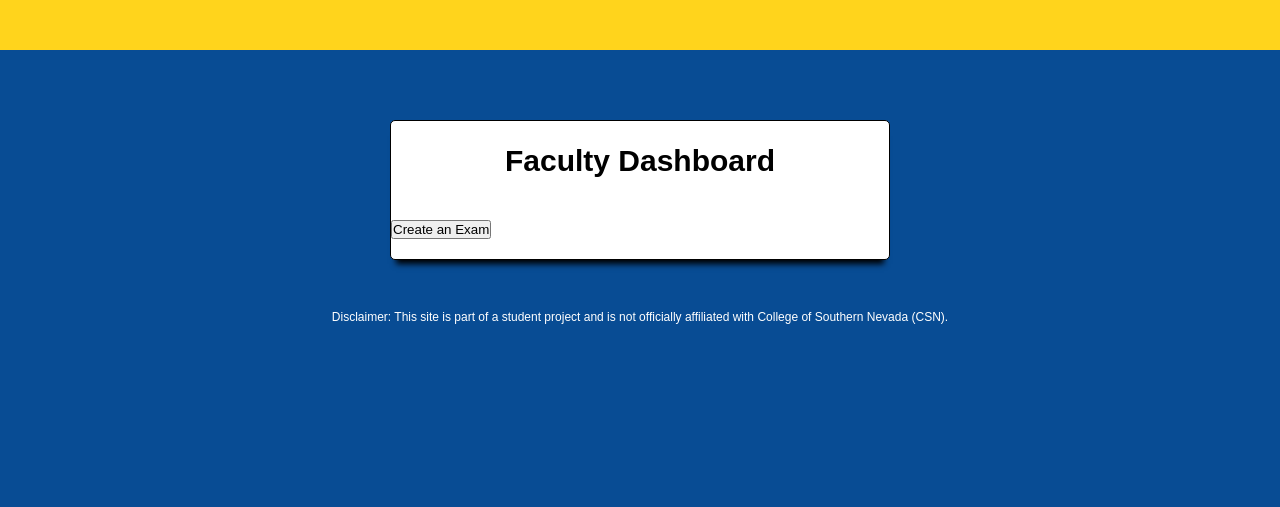
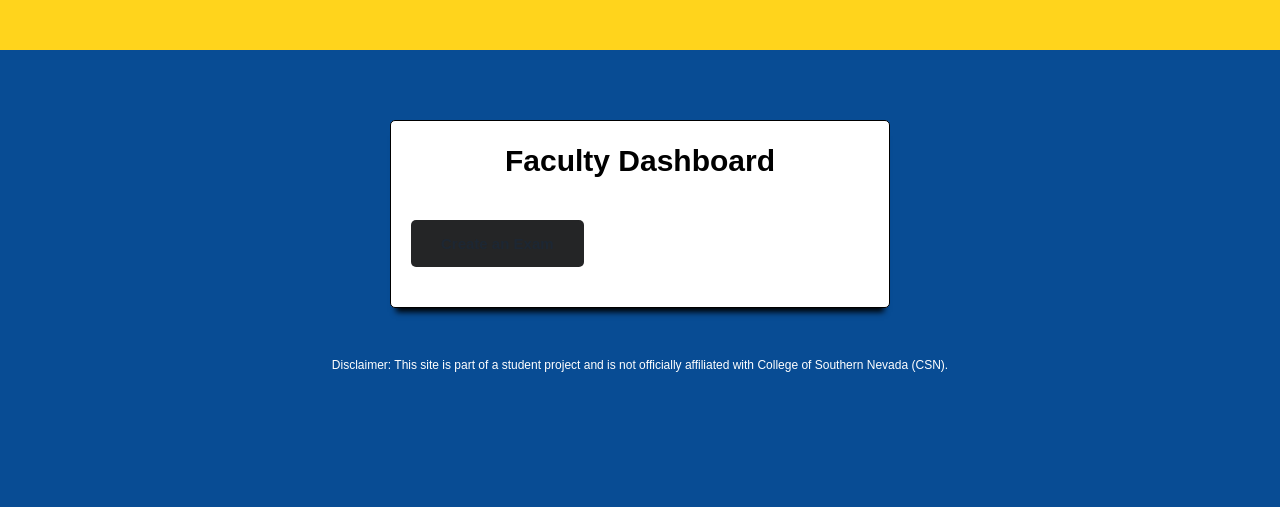
Before and after one commit to ThyGhy/MEEJ, a Flask app: page /faculty_home in a window 1280 px wide. Shown: the top 507 px of the page. Run offline with Flask 3, Linux system fonts and the light colour scheme.

Commit message:
Added Buttons

```diff
--- a/templates/faculty_home.html
+++ b/templates/faculty_home.html
@@ -33,6 +33,22 @@
                 color: #000;
             }
 
+
+        .button {
+            display: inline-block;
+            margin: 20px;
+            padding: 15px 30px;
+            background-color: #242526;
+            color: white;
+            text-decoration: none;
+            border-radius: 5px;
+            font-size: 16px;
+        }
+
+            .button:hover {
+                background-color: #1d1e21;
+            }
+
         .content {
             margin-top: 70px;
         }
@@ -46,9 +62,7 @@
     </div>
     <div class="container-elem content">
         <h1>Faculty Dashboard</h1>
-        <a href="{{ url_for('create_exam') }}">
-            <button type="button" style="margin-top: 20px;">Create an Exam</button>
-        </a>
+        <a href="{{ url_for('create_exam') }}" class="button">Create an Exam</a>
     </div>
 
     <p style="margin-top: 50px; font-size: 12px; text-align: center; color: #FFFFFF;">
```
Also changed, not shown: templates/student_home.html (+16 -0 lines).
